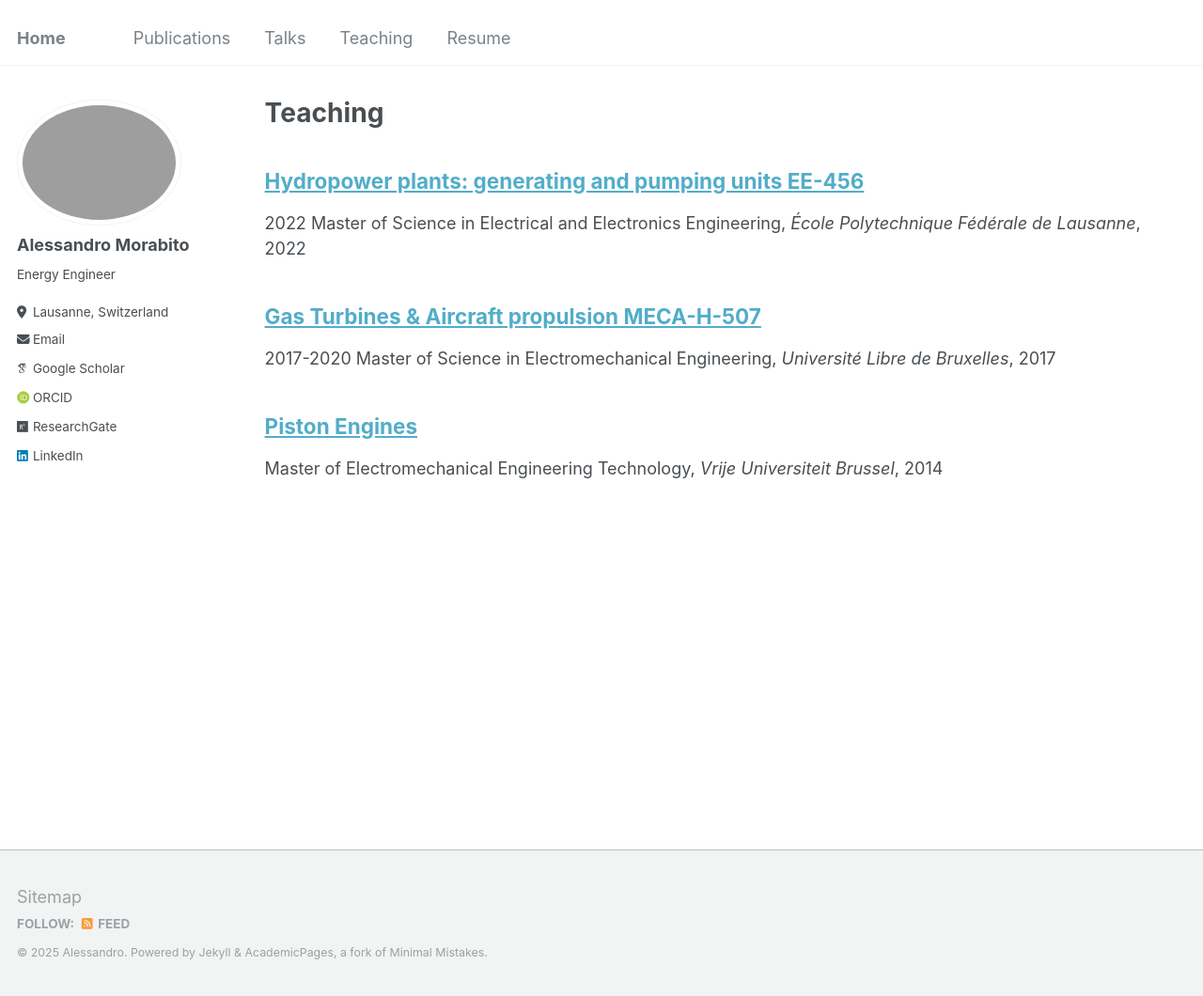
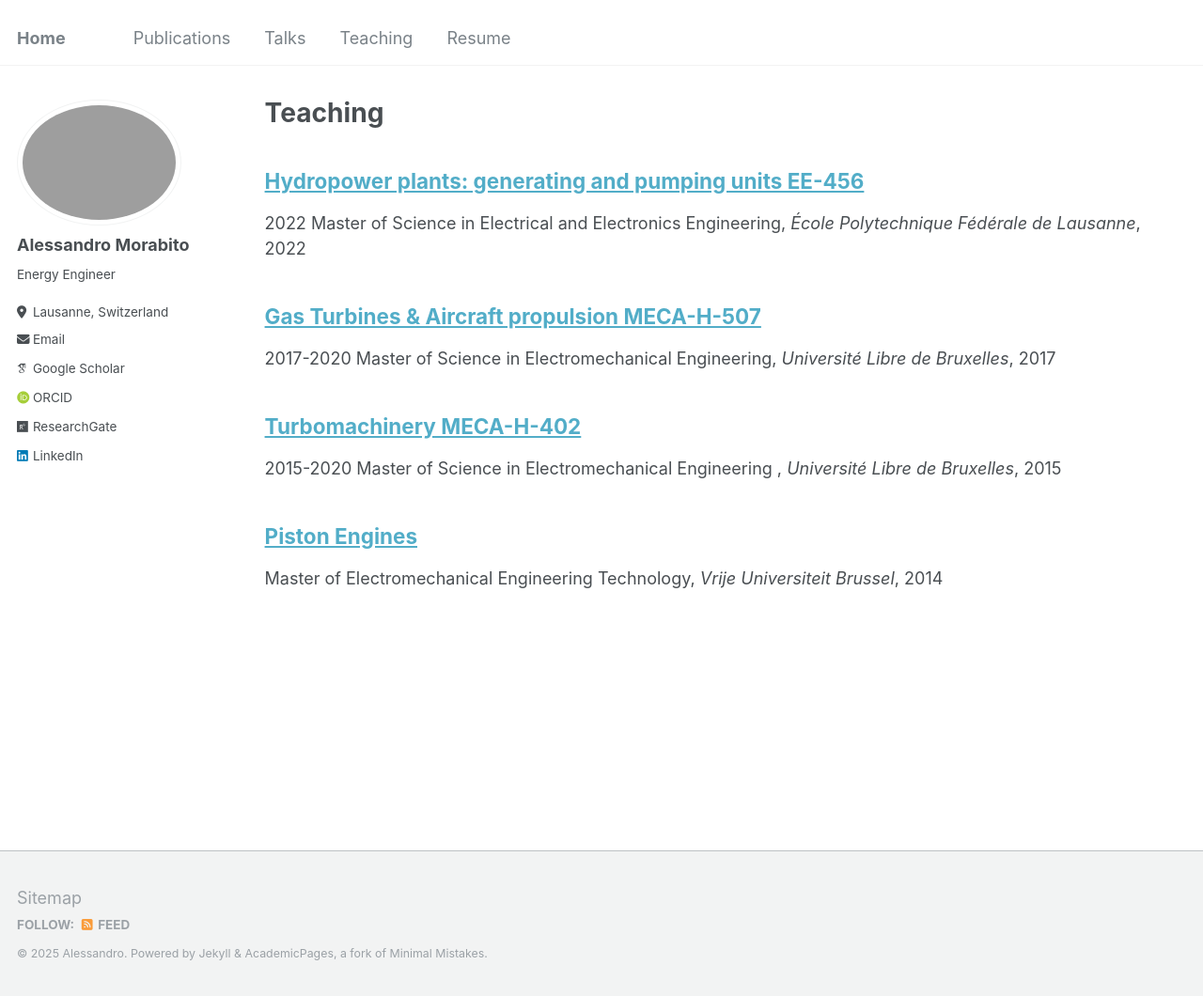
Before and after one commit to morabito-a/info, a Jekyll site: the page built from _pages/teaching.html, in a window 1280 px wide and 1060 px high. Shown: the whole window at 94% size. Built offline with Jekyll 4.4.1, drawn with Linux system fonts in a browser that asks for light colours; some web fonts are replaced; a file with an impossible date is left out.

Commit message:
Update 2015-Turbomachinery.md

```diff
--- a/_teaching/2015-Turbomachinery.md
+++ b/_teaching/2015-Turbomachinery.md
@@ -4,7 +4,7 @@ collection: teaching
 type: "2015-2020 Master of Science in Electromechanical Engineering "
 permalink: /teaching/2015-Turbomachinery
 venue: "Université Libre de Bruxelles"
-date: ""
+date: "2015-01-01"
 location: "Brussels, Belgium"
 ---
 
```
